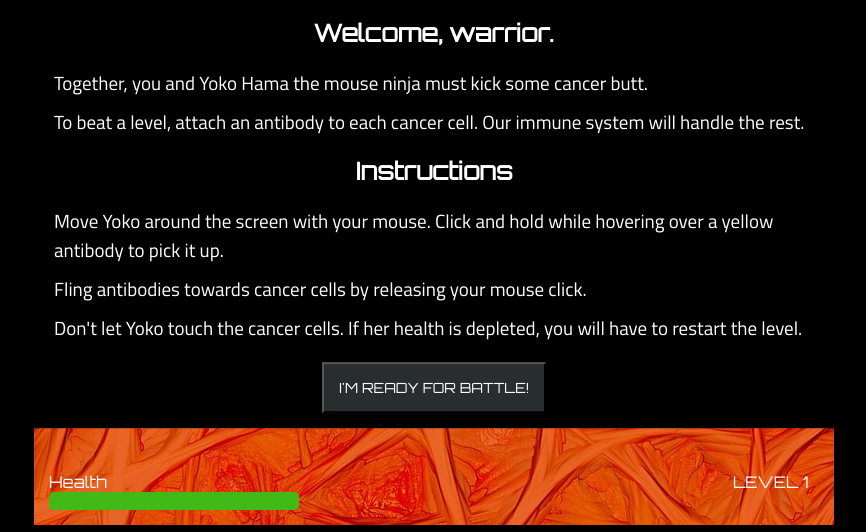
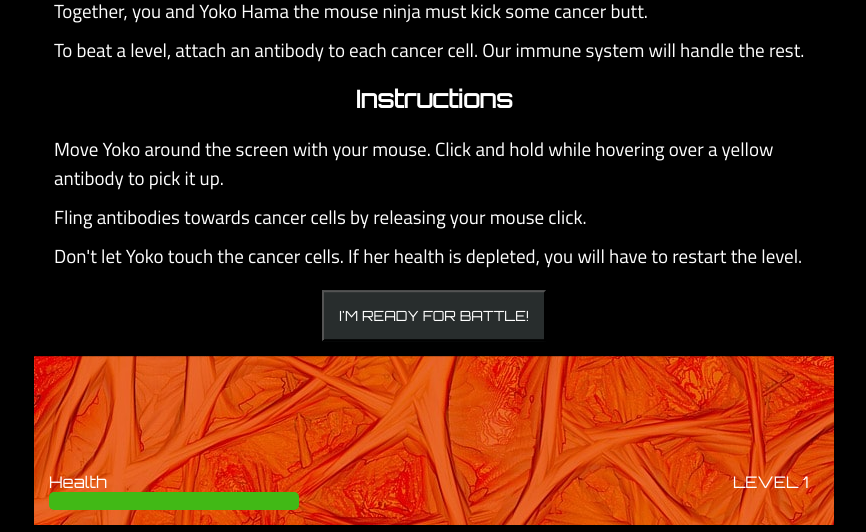
Before and after one commit to melaniedavila/remission-possible, a website built with webpack: page index.html in a window 1280 px wide. Shown: the part 147-679 px from the top of the page, without its empty margins (206-1072 px from the left). Built offline with nearby package versions, Linux system fonts and the light colour scheme; a script that the page names is missing.

Commit message:
Fix style

```diff
--- a/assets/stylesheets/style.css
+++ b/assets/stylesheets/style.css
@@ -72,7 +72,7 @@ i {
   background: black;
   color: white;
   text-align: center;
-  top: 45%;
+  top: 36%;
   left: 50%;
   transform: translate(-50%, -50%);
   width: 800px;
```
